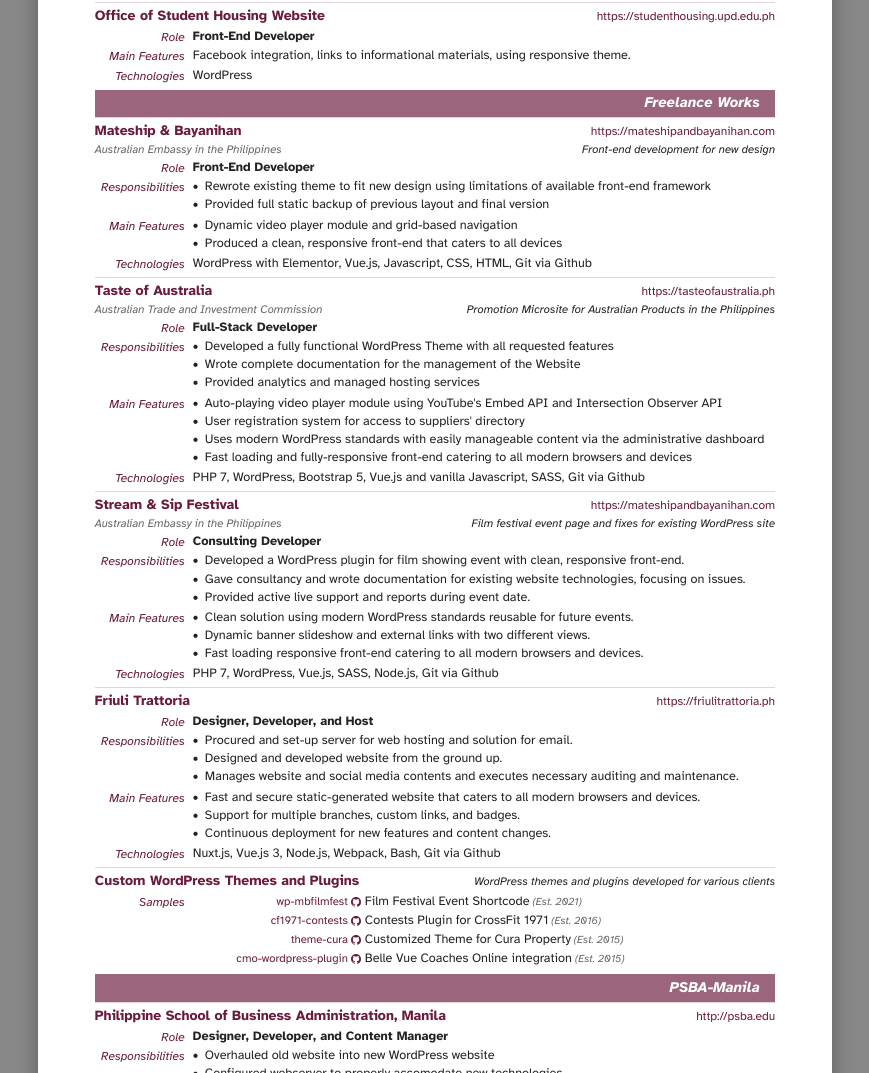
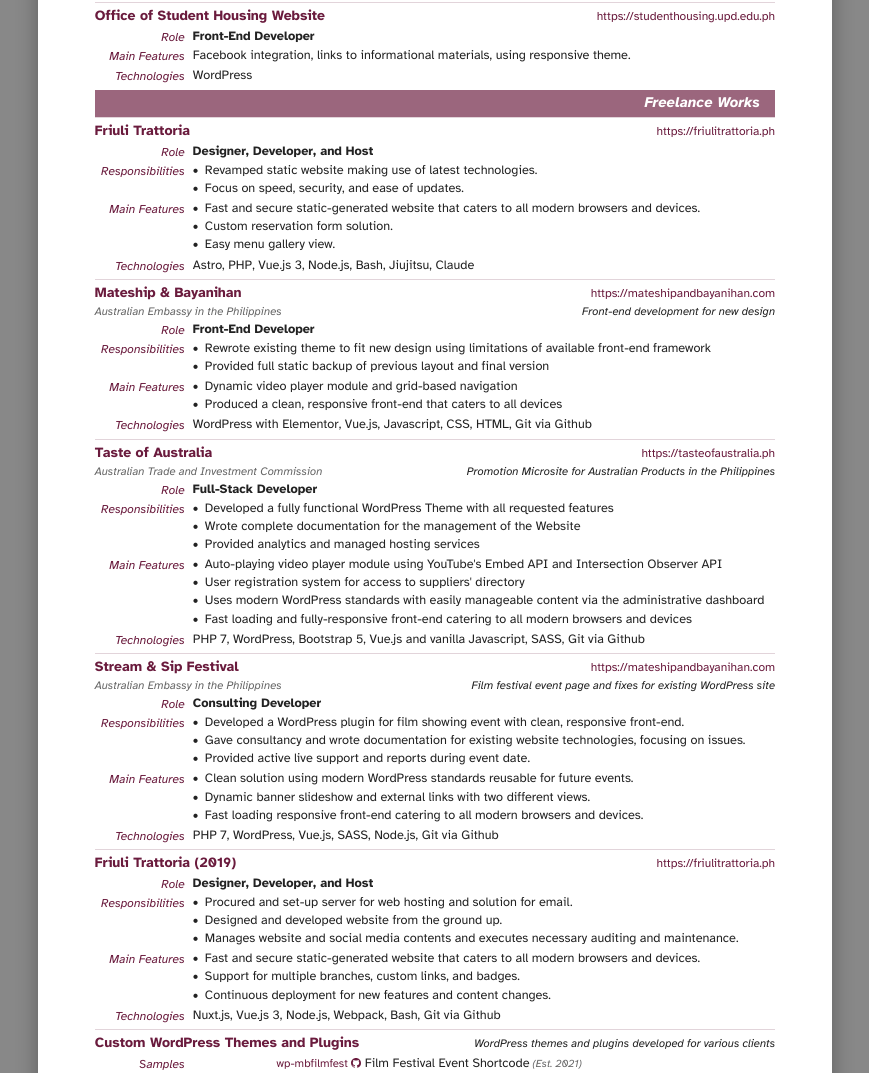
Before and after one commit to Inggo/Resume, an Astro site: page /a4 in a window 1280 px wide. Shown: the part 4063-5136 px from the top of the page, without its empty margins (205-1074 px from the left). Built offline with nearby package versions, Linux system fonts and the light colour scheme; Astro itself is replaced by a stand-in of ours.

Commit message:
Add portfolio item

```diff
--- a/public/data.json
+++ b/public/data.json
@@ -310,6 +310,30 @@
     {
       "category": "Freelance Works",
       "items": [
+      {
+          "name": "Friuli Trattoria",
+          "link": "https://friulitrattoria.ph",
+          "role": "Designer, Developer, and Host",
+          "responsibilities": [
+            "Revamped static website making use of latest technologies.",
+            "Focus on speed, security, and ease of updates."
+          ],
+          "features": [
+            "Fast and secure static-generated website that caters to all modern browsers and devices.",
+            "Custom reservation form solution.",
+            "Easy menu gallery view."
+          ],
+          "technologies": [
+            "Astro",
+            "PHP",
+            "Vue.js 3",
+            "Node.js",
+            "Bash",
+            "Jiujitsu",
+            "Claude"
+          ],
+          "status": "Est. 2026"
+        },
         {
           "name": "Mateship & Bayanihan",
           "subtitle": "Australian Embassy in the Philippines",
@@ -394,7 +418,7 @@
           "status": "Est. 2021"
         },
         {
-          "name": "Friuli Trattoria",
+          "name": "Friuli Trattoria (2019)",
           "link": "https://friulitrattoria.ph",
           "role": "Designer, Developer, and Host",
           "responsibilities": [
--- a/src/config/images.js
+++ b/src/config/images.js
@@ -31,6 +31,7 @@ export default {
       "portfoio/mateship-stream-sip-2",
     ],
     "Friuli Trattoria": ["portfolio/friuli-trattoria"],
+    "Friuli Trattoria (2019)": ["portfolio/friuli-trattoria-2019"],
     "Custom WordPress Themes and Plugins": [
       "portfolio/sela",
       "mateship-stream-sip-2",
```
